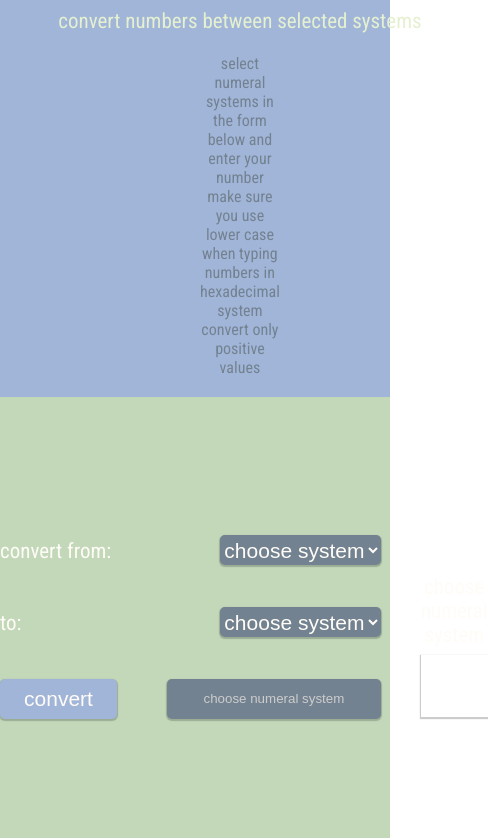
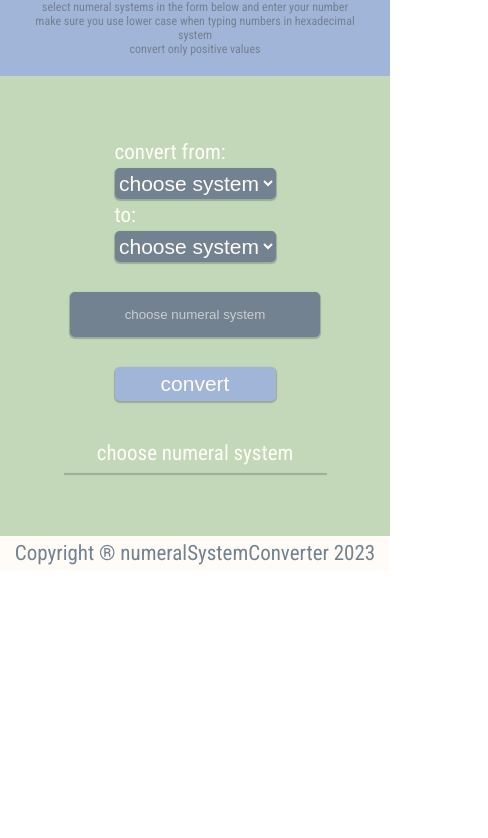
Before and after one commit to stepnicky/numeralSystemConverter, a website: page src/index.html in a window 390 px wide. Shown: the part 254-1092 px from the top of the page, 488 px wide, since content can reach past the window. After the commit the page ends 844 px from the top, so only its background shows below. Drawn offline with nearby package versions, Linux system fonts and the light colour scheme; files that its build step writes are made by us from their sources.

Commit message:
Adjust to mobile devices

```diff
--- a/src/sass/style.scss
+++ b/src/sass/style.scss
@@ -16,9 +16,10 @@ header {
   flex-direction: column;
   justify-content: space-around;
   background-color: #A1B5D8;
-  padding-top: 5%;
+  padding: 5% 20px 0 20px;
   .title {
     flex: 2;
+    text-align: center;
     margin: auto;
     display: flex;
     h1 {
@@ -40,7 +41,7 @@ header {
       text-align: center;
       font-size: 16px;
       color: #738290;
-      margin: 0 200px;
+      // margin: 0 200px;
     }
   }
 }
@@ -56,8 +57,7 @@ main {
 .container {
     display: flex;
     margin: auto;
-    // padding: 100px 50px;
-    // max-width: 1140px;
+    padding: 0 50px;
     text-align: center;
   }
 
@@ -68,7 +68,6 @@ form {
   .selectForm{
     display: flex;
     margin-bottom: 40px;
-    flex-wrap: nowrap;
     label {
       padding: 4px 0;
       text-align: left;
@@ -117,7 +116,6 @@ form {
       transition: all 1s;
     }
     .numberInput::placeholder{
-      // font-size: 16px;
       color: darken(#FFF, 20%);
     }
     .numberInput:hover {
@@ -159,8 +157,7 @@ form {
     margin: 0 auto;
     margin-bottom: 2px;
     font-size: 25px;
-
-    // background-color: #A1B5D8;
+    white-space: pre-line;
     box-shadow: 0 1px 1px 1px rgba(0, 0, 0, 0.2);
     .result {
       margin: auto;
@@ -179,3 +176,61 @@ footer {
     color: #738290;
   }
 }
+
+@media only screen and (max-width: 810px){
+  header {
+    .title {
+      h1 {
+        font-size: 250%;
+      }
+    }
+    .intro {
+      p {
+        font-size: 16px;
+      }
+      .introText {
+        font-size: 12px;
+      }
+    }
+  }
+  .container {
+    flex-direction: column;
+  }
+  .resultBox {
+    margin-left: 0;
+  }
+}
+
+@media only screen and (max-width: 485px){
+  main {
+    .container {
+      form {
+        .selectForm {
+          flex-direction: column;
+          margin-bottom: 0;
+          label {
+            margin-left: 50px;
+          }
+          select {
+            margin: 0 50px 0 50px;
+          }
+        }
+        .toForm {
+          margin-bottom: 30px;
+        }
+        .inputBox {
+          flex-direction: column;
+          .numberInput {
+            order: 0;
+            margin: 0 auto;
+            padding: 15px 0;
+          }
+          button {
+            padding: 5px 0;
+            margin: 30px 50px 0 50px;
+          }
+        }
+      }
+    }
+  }
+}
```
Also changed, not shown: dist/css/style.css, 1 other file.
